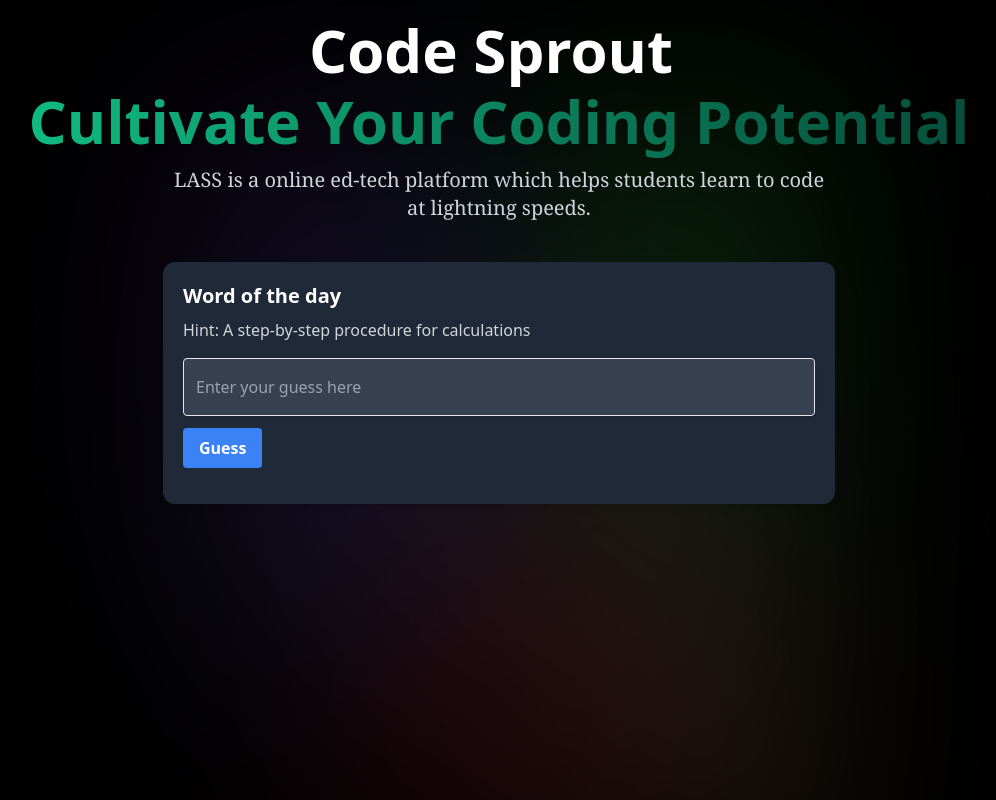
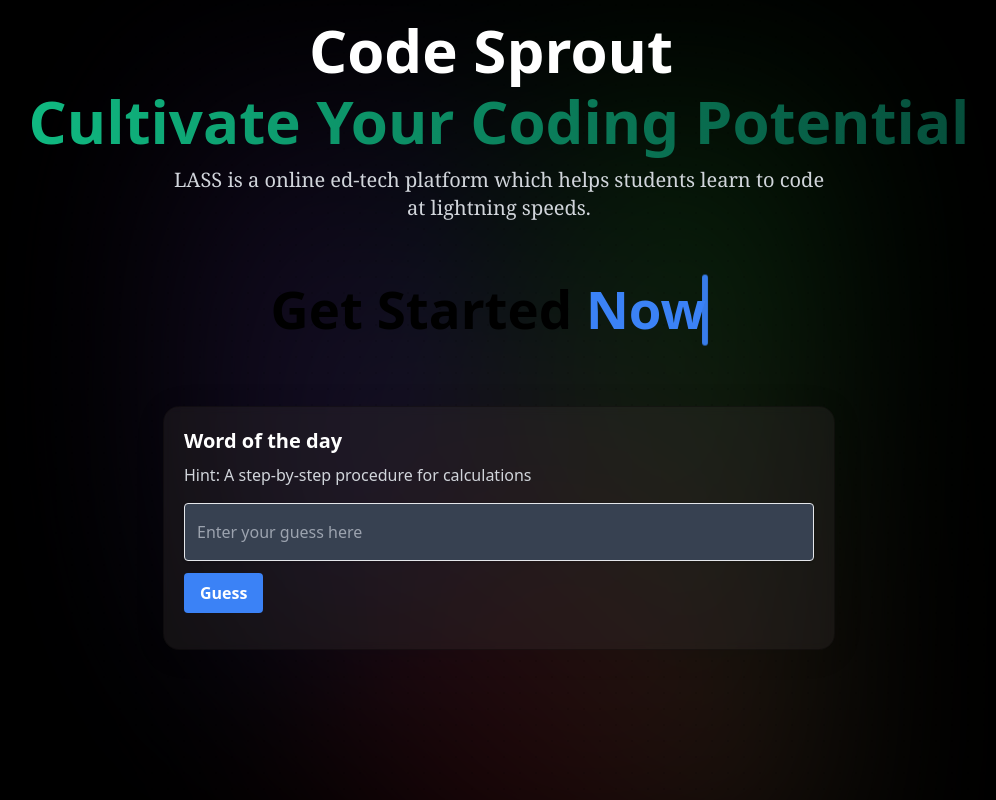
Before and after one commit to Sidd03192/CodeSprout, a Next.js app in the folder lass/my-app/: page / in a window 1280 px wide. Shown: the whole page, without its empty margins (141-1137 px from the left). Built offline with nearby package versions, Linux system fonts and the light colour scheme.

Commit message:
landing page pretty much done

```diff
--- a/lass/my-app/src/app/WordOfTheDay.client.jsx
+++ b/lass/my-app/src/app/WordOfTheDay.client.jsx
@@ -37,7 +37,7 @@ function WordOfTheDay() {
   if (!todayWord) return null;
 
   return (
-    <div className="max-w-md mx-auto bg-gray-800 text-white rounded-xl shadow-md overflow-hidden md:max-w-2xl m-3 p-5 mt-10 shadow-[0px_0px_20px_#00ff00] relative">
+    <div className="max-w-md mx-auto glassmorphism text-white rounded-xl shadow-md overflow-hidden md:max-w-2xl m-3 p-5 mt-10 shadow-[0px_0px_20px_#00ff00] relative">
       {showConfetti && <Confetti className="absolute" />} {/* Show the confetti when showConfetti is true */}
       <h2 className="font-bold text-xl mb-2">Word of the day</h2>
       <p className="text-gray-300 text-base">Hint: {todayWord.hint}</p>
--- a/lass/my-app/src/app/page.jsx
+++ b/lass/my-app/src/app/page.jsx
@@ -2,6 +2,7 @@
 
 import Image from "next/image";
 import WordOfTheDay from './WordOfTheDay.client'; // Import the new component
+import { TypewriterEffectSmooth } from "./utils/typewriter";
 
 export default function Landing() {
   const words = [
@@ -34,6 +35,9 @@ export default function Landing() {
           LASS is a online ed-tech platform which helps students learn to code at lightning speeds.
         </p>
       </section>
+      <div className="text-center flex justify-center items-center w-screen mt-10 text-5xl">
+      <TypewriterEffectSmooth className="typewriter"words={words} />
+      </div>
       <WordOfTheDay /> {/* Include the new component */}
     </div>
   );
--- a/lass/my-app/src/app/utils/typewriter.jsx
+++ b/lass/my-app/src/app/utils/typewriter.jsx
@@ -123,15 +123,19 @@ export const TypewriterEffectSmooth = ({
         className="overflow-hidden pb-2"
         initial={{
           width: "0%",
+          scale:1,
         }}
         animate={{
           width: "fit-content",
+          scale:1.1,
+
         }}
         transition={{
           duration: 2,
           ease: "linear",
           delay: 1,
         }}
+
       >
         <div
           className=" md:text-5xl lg:text:5xl xl:text-5xl font-bold"
@@ -145,9 +149,11 @@ export const TypewriterEffectSmooth = ({
       <motion.span
         initial={{
           opacity: 0,
+          scale:1,
         }}
         animate={{
           opacity: 1,
+          scale:1.5
         }}
         transition={{
           duration: 0.8,
--- a/lass/my-app/src/app/utils/wordOfTheDay.jsx
+++ /dev/null
@@ -1,82 +0,0 @@
-"use client";
-
-import { zodResolver } from "@hookform/resolvers/zod";
-import { useForm } from "react-hook-form";
-import { z } from "zod";
-
-import { Button } from "@/components/ui/button";
-import {
-  Form,
-  FormControl,
-  FormDescription,
-  FormField,
-  FormItem,
-  FormLabel,
-  FormMessage,
-} from "@/components/ui/form";
-import {
-  InputOTP,
-  InputOTPGroup,
-  InputOTPSlot,
-} from "@/components/ui/input-otp";
-import { toast } from "@/components/ui/use-toast";
-
-const FormSchema = z.object({
-  pin: z.string().min(6, {
-    message: "Your one-time password must be 6 characters.",
-  }),
-});
-
-export function InputOTPForm() {
-  const form = useForm({
-    resolver: zodResolver(FormSchema),
-    defaultValues: {
-      pin: "",
-    },
-  });
-
-  function onSubmit(data) {
-    toast({
-      title: "You submitted the following values:",
-      description: (
-        <pre className="mt-2 w-[340px] rounded-md bg-slate-950 p-4">
-          <code className="text-white">{JSON.stringify(data, null, 2)}</code>
-        </pre>
-      ),
-    });
-  }
-
-  return (
-    <Form {...form}>
-      <form onSubmit={form.handleSubmit(onSubmit)} className="w-2/3 space-y-6">
-        <FormField
-          control={form.control}
-          name="pin"
-          render={({ field }) => (
-            <FormItem>
-              <FormLabel>One-Time Password</FormLabel>
-              <FormControl>
-                <InputOTP maxLength={6} {...field}>
-                  <InputOTPGroup>
-                    <InputOTPSlot index={0} />
-                    <InputOTPSlot index={1} />
-                    <InputOTPSlot index={2} />
-                    <InputOTPSlot index={3} />
-                    <InputOTPSlot index={4} />
-                    <InputOTPSlot index={5} />
-                  </InputOTPGroup>
-                </InputOTP>
-              </FormControl>
-              <FormDescription>
-                Please enter the one-time password sent to your phone.
-              </FormDescription>
-              <FormMessage />
-            </FormItem>
-          )}
-        />
-
-        <Button type="submit">Submit</Button>
-      </form>
-    </Form>
-  );
-}
--- a/lass/my-app/src/styles/globals.css
+++ b/lass/my-app/src/styles/globals.css
@@ -124,7 +124,14 @@
 }
 
 .glassmorphism {
-  @apply rounded-xl border border-gray-200 bg-white/20 shadow-[inset_10px_-50px_94px_0_rgb(199,199,199,0.2)] backdrop-blur p-5;
+  @apply rounded-xl border border-gray-200 bg-white/10 backdrop-blur p-5;
+/* From https://css.glass */
+background: rgba(56, 49, 49, 0.316);
+border-radius: 16px;
+box-shadow: 0 4px 30px rgba(0, 0, 0, 0.1);
+backdrop-filter: blur(5px);
+-webkit-backdrop-filter: blur(5px);
+border: 1px solid rgba(0, 0, 0, 0.3);
 }
 
 .prompt_layout {
@@ -178,3 +185,8 @@
 .flex-between {
   @apply flex justify-between items-center;
 }
+
+
+.tpyewriter:hover{
+  width: 150%;
+}
```
